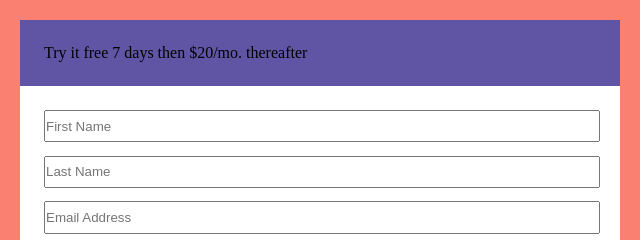
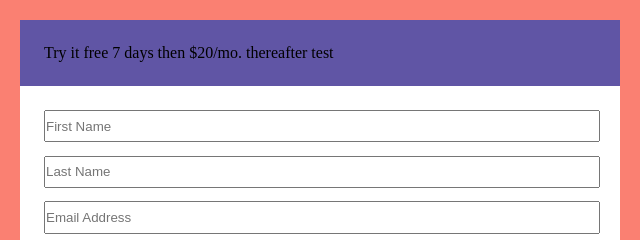
Before and after one commit to BboyAkers/CSS_Sass_Projects, a website: page SignUpForm/index.html in a window 1280 px wide. Shown: the top 240 px of the page, 640-1280 px from the left. Drawn offline with Linux system fonts and the light colour scheme.

Commit message:
update SignUpForm/index.html

```diff
--- a/SignUpForm/index.html
+++ b/SignUpForm/index.html
@@ -23,7 +23,7 @@
     </div>
     <div class="col">
       <div class="card background--blue">
-        <p><strong></strong>Try it free 7</strong> days then $20/mo. thereafter</p>
+        <p><strong></strong>Try it free 7</strong> days then $20/mo. thereafter test</p>
       </div>
       <div class="card background--white">
         <form action="" method="post">
```
